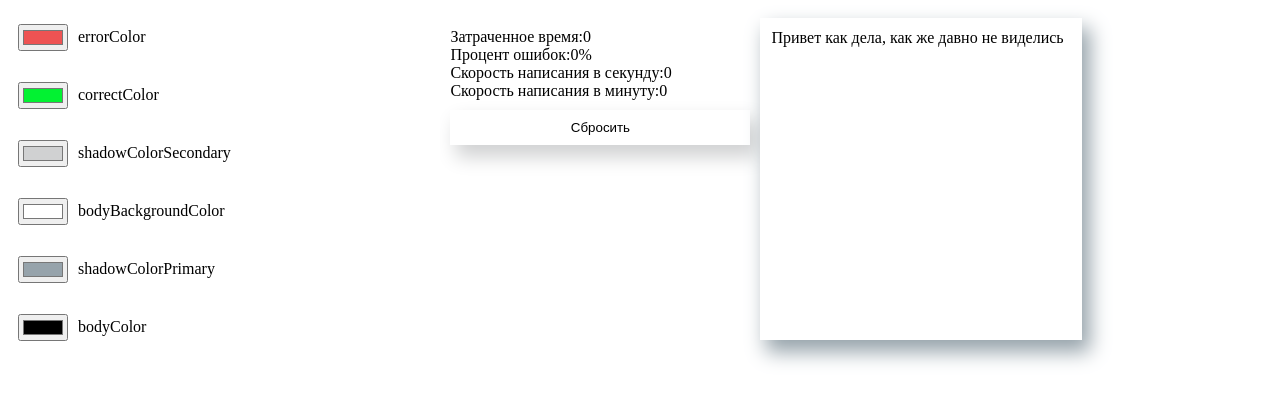
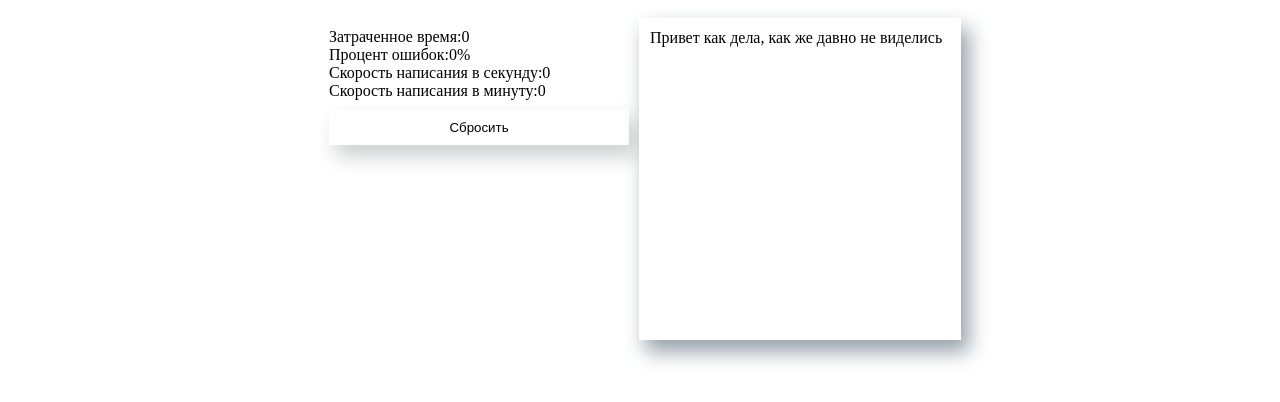
Before and after one commit to YatmanovEE/BWW, a React (Create React App) app: page / in a window 1280 px wide. Shown: the top 402 px of the page. Built offline with nearby package versions, Linux system fonts and the light colour scheme.

Commit message:
Added modal component

```diff
--- a/src/App.tsx
+++ b/src/App.tsx
@@ -1,20 +1,22 @@
-import { registryGlobalName } from './modules/join';
+import { getGlobalName, registryGlobalName } from './modules/join';
 import BlackboardWithWords from './components/BlackboardWithWords';
 import ThemeApp from './components/ThemeApp';
 import { ThemeChangedWrapper } from './components/ThemeChangedWrapper';
 import { globalClassName } from './App.global.className';
+import Modal from './components/Modal';
 
 const App = () => {
 	let className = globalClassName();
 	registryGlobalName(className);
+	let join = getGlobalName();
 	return (
 		<>
 			<ThemeApp>
-				<div className={className.flex}>
-					<ThemeChangedWrapper></ThemeChangedWrapper>
+				<div className={join('flex', 'wrap')}>
 					<BlackboardWithWords></BlackboardWithWords>
 				</div>
 			</ThemeApp>
+			<Modal></Modal>
 		</>
 	);
 };
```
